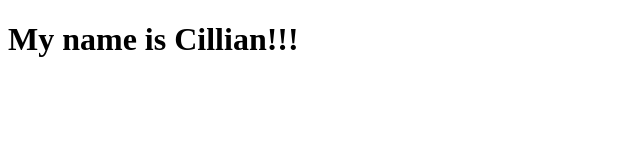
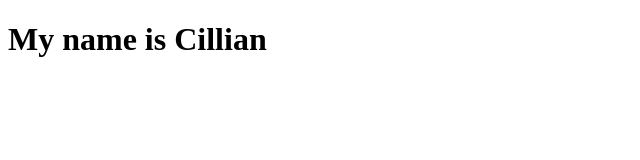
Before and after one commit to cillsmurr/first-github-project, a plain HTML site: page index.html in a window 1280 px wide. Shown: the full height of the page, 0-640 px from the left. Drawn offline with Linux system fonts and the light colour scheme.

Commit message:
Remove exclamation marks

```diff
--- a/index.html
+++ b/index.html
@@ -7,6 +7,6 @@
     <title>Document</title>
 </head>
 <body>
-    <h1>My name is Cillian!!!</h1>
+    <h1>My name is Cillian</h1>
 </body>
 </html>
```
